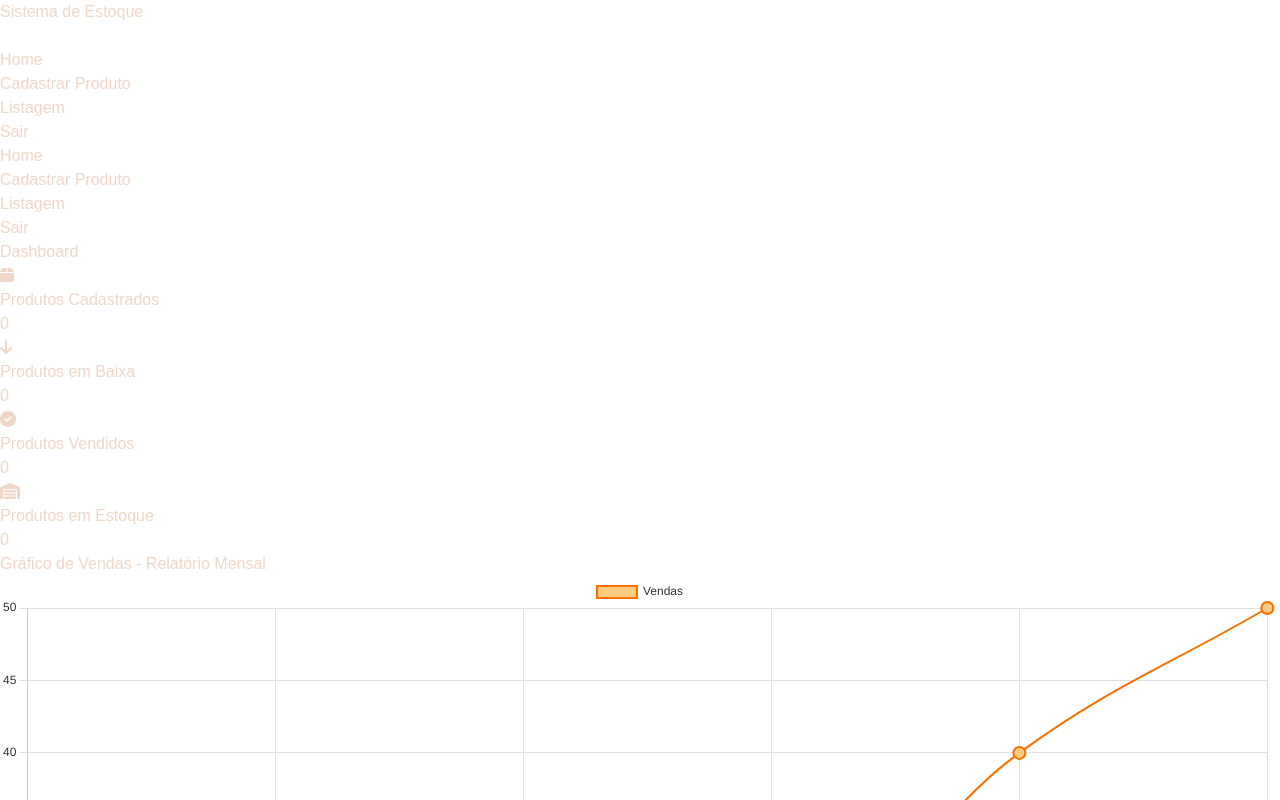
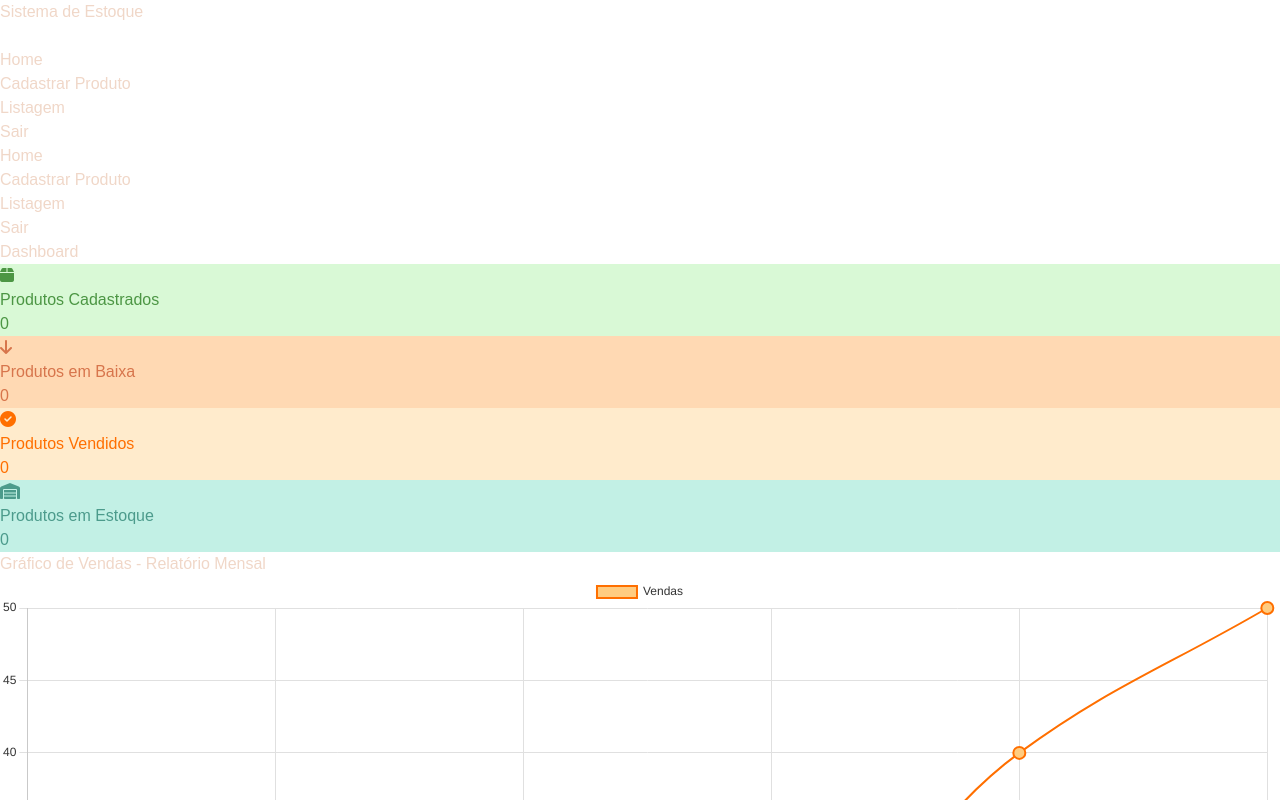
Before and after one commit to miquiles01/stock-management, a Next.js app: page /home in a window 1280 px wide. Shown: the top 800 px of the page. Built offline with nearby package versions, Linux system fonts and the light colour scheme.

Commit message:
update in home

```diff
--- a/src/app/home/page.tsx
+++ b/src/app/home/page.tsx
@@ -115,7 +115,11 @@ const Dashboard = () => {
         {cardsData.map((card, index) => (
           <div
             key={index}
-            className={`bg-[${card.bgColor}] text-[${card.textColor}] shadow-lg rounded-lg p-6 transform hover:scale-105 transition-all duration-300 ease-in-out flex flex-col items-center justify-center w-full sm:w-76 h-48`}
+            style={{
+              backgroundColor: card.bgColor,
+              color: card.textColor,
+            }}
+            className="shadow-lg rounded-lg p-6 transform hover:scale-105 transition-all duration-300 ease-in-out flex flex-col items-center justify-center w-full sm:w-76 h-48"
           >
             <div className="text-5xl mb-4">
               <i className={card.icon}></i>
```
Also changed, not shown: src/app/page.tsx (+6 -6 lines).
